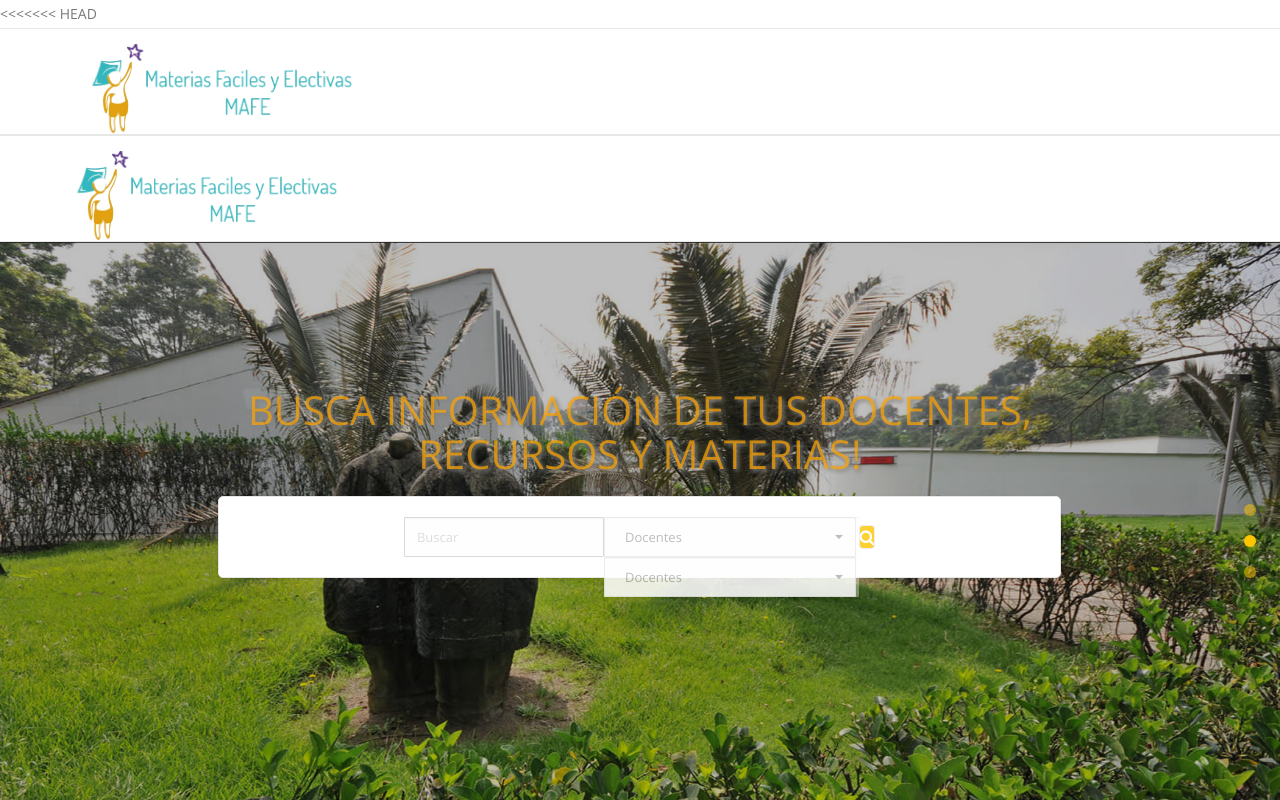
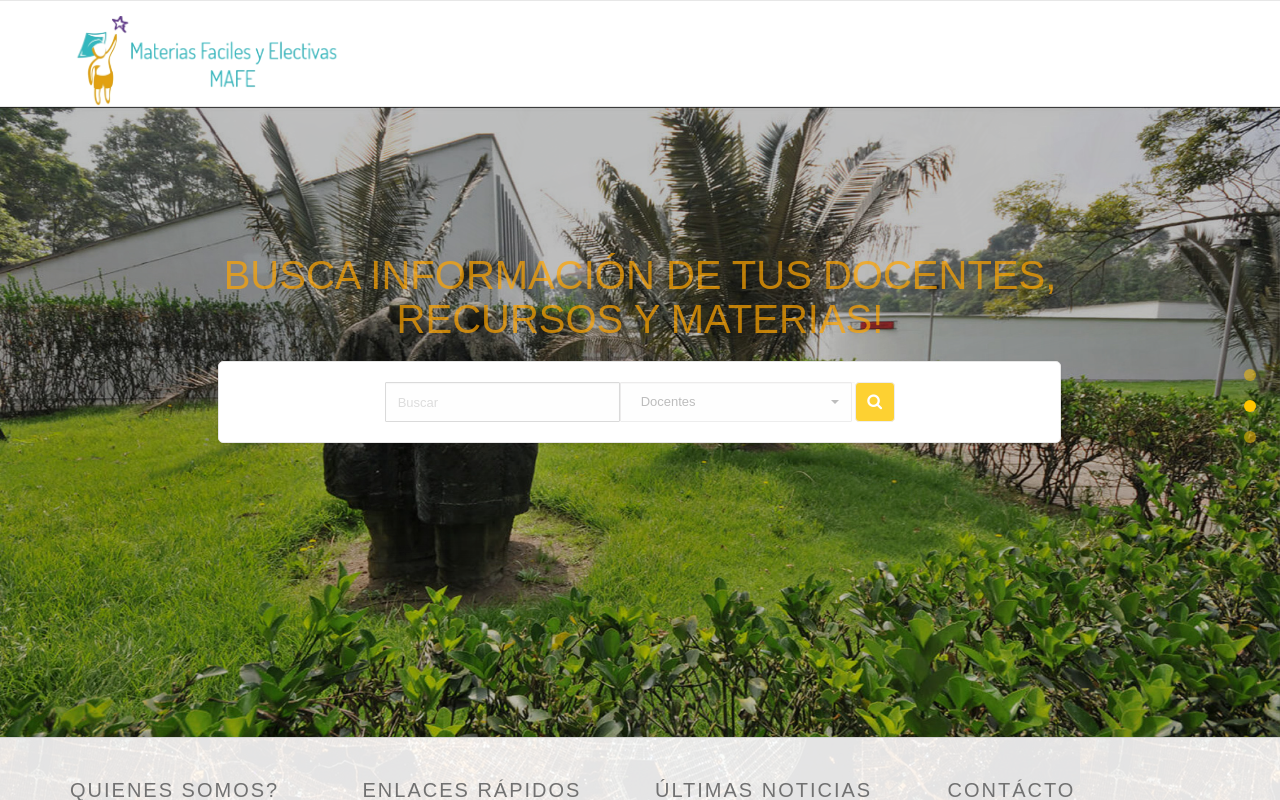
Before and after one commit to serbatero/IS2_MAFE_FE, a React (Create React App) app: page / in a window 1280 px wide. Shown: the top 800 px of the page. Built offline with nearby package versions, Linux system fonts and the light colour scheme.

Commit message:
Actualizacion de errores

```diff
--- a/public/assets/css/style.css
+++ b/public/assets/css/style.css
@@ -299,11 +299,7 @@ input[type="search"]::-webkit-search-decoration {
     border-radius: 1px;
     padding: 10px 20px;
     border: 1px solid #FDC600;
-<<<<<<< HEAD
-    color: white;
-=======
     color: #000;
->>>>>>> yaochoal
     background-color: #FDC600;
     border-color: #F0F0F0;
     font-weight: 600;
@@ -447,21 +443,13 @@ input[type="search"]::-webkit-search-decoration {
     color: #333;
     font-size: 16px;
     border: 1px solid #EAE9E9;
-<<<<<<< HEAD
-    width: 100px;
-=======
     width: 40px;
->>>>>>> yaochoal
     height: 40px;
     color: #FFF;
     transition: all 0.3s ease 0s;
     padding: 0px;
 
 }
-<<<<<<< HEAD
-
-=======
->>>>>>> yaochoal
 .form-control[disabled], .form-control[readonly], fieldset[disabled] .form-control {
     background-color: #EEEEEE;
     color: #999999;
@@ -1020,12 +1008,8 @@ label small{
 
 .slider-area{
     position: relative;
-<<<<<<< HEAD
-    height: 630px
-=======
     height: 630px;
     background: #555 url("../../assets/img/slider-image-2.jpg") repeat scroll 0% 0%;
->>>>>>> yaochoal
 }
 #bg-slider .item img{
     width: 100%;
@@ -1042,14 +1026,8 @@ label small{
 .slider-content h2 {
     font-size: 40px;
     margin-bottom: 20px;
-<<<<<<< HEAD
-    text-transform: uppercase;color: #34B7C1;
-font-weight: 500;
-text-shadow: grey 0.05em 0.05em 0.1em;
-=======
     text-transform: uppercase;color: rgba(255, 165, 0, 0.71);
 font-weight: 500;
->>>>>>> yaochoal
 }
 .slider-content p {
     font-size: 14px;
@@ -2507,11 +2485,7 @@ count-area
     padding: 15px;
 }
 .search-form .form-inline .form-group {
-<<<<<<< HEAD
-    width: 350px;
-=======
     width: 235px;
->>>>>>> yaochoal
     text-align: left;
     letter-spacing: 0.5px;
 }
--- a/public/index.html
+++ b/public/index.html
@@ -1,146 +1,4 @@
 <!DOCTYPE html>
-<<<<<<< HEAD
-<html lang="en">
-  <head>
-    <meta charset="utf-8">
-    <meta name="viewport" content="width=device-width, initial-scale=1, shrink-to-fit=no">
-    <meta name="theme-color" content="#000000">
-
-
-    <link rel="manifest" href="%PUBLIC_URL%/manifest.json">
-    <link rel="shortcut icon" href="%PUBLIC_URL%/favicon.ico">
-
-
-     <link href='http://fonts.googleapis.com/css?family=Open+Sans:400,300,700,800' rel='stylesheet' type='text/css'>
-
-        <link rel="shortcut icon" href="favicon.ico" type="image/x-icon">
-        <link rel="icon" href="favicon.ico" type="image/x-icon">
-
-        <link rel="stylesheet" href="%PUBLIC_URL%/assets/css/normalize.css">
-        <link rel="stylesheet" href="%PUBLIC_URL%/assets/css/font-awesome.min.css">
-        <link rel="stylesheet" href="%PUBLIC_URL%/assets/css/fontello.css">
-        <link href="%PUBLIC_URL%/assets/fonts/icon-7-stroke/css/pe-icon-7-stroke.css" rel="stylesheet">
-        <link href="%PUBLIC_URL%/assets/fonts/icon-7-stroke/css/helper.css" rel="stylesheet">
-        <link href="%PUBLIC_URL%/assets/css/animate.css" rel="stylesheet" media="screen">
-        <link rel="stylesheet" href="%PUBLIC_URL%/assets/css/bootstrap-select.min.css">
-        <link rel="stylesheet" href="%PUBLIC_URL%/bootstrap/css/bootstrap.min.css">
-        <link rel="stylesheet" href="%PUBLIC_URL%/assets/css/icheck.min_all.css">
-        <link rel="stylesheet" href="%PUBLIC_URL%/assets/css/price-range.css">
-        <link rel="stylesheet" href="%PUBLIC_URL%/assets/css/owl.carousel.css">
-        <link rel="stylesheet" href="%PUBLIC_URL%/assets/css/owl.theme.css">
-        <link rel="stylesheet" href="%PUBLIC_URL%/assets/css/owl.transitions.css">
-        <link rel="stylesheet" href="%PUBLIC_URL%/assets/css/style.css">
-        <link rel="stylesheet" href="%PUBLIC_URL%/assets/css/responsive.css">
-        <script src="%PUBLIC_URL%/assets/js/modernizr-2.6.2.min.js"></script>
-
-        <script src="%PUBLIC_URL%/assets/js/jquery-1.10.2.min.js"></script>
-        <script src="%PUBLIC_URL%/bootstrap/js/bootstrap.min.js"></script>
-        <script src="%PUBLIC_URL%/assets/js/bootstrap-select.min.js"></script>
-        <script src="%PUBLIC_URL%/assets/js/bootstrap-hover-dropdown.js"></script>
-
-        <script src="%PUBLIC_URL%/assets/js/easypiechart.min.js"></script>
-        <script src="%PUBLIC_URL%/assets/js/jquery.easypiechart.min.js"></script>
-
-        <script src="%PUBLIC_URL%/assets/js/owl.carousel.min.js"></script>
-        <script src="%PUBLIC_URL%/assets/js/wow.js"></script>
-
-        <script src="%PUBLIC_URL%/assets/js/icheck.min.js"></script>
-        <script src="%PUBLIC_URL%/assets/js/price-range.js"></script>
-
-        <script src="%PUBLIC_URL%/assets/js/main.js"></script>
-
-    <title>MAFE - Materias electivas y faciles</title>
-
-  </head>
-  <body>
-
-
-
-      <nav class="navbar navbar-default ">
-            <div class="container">
-
-
-                <div class="collapse navbar-collapse yamm" id="navigation">
-                    <img src="assets/img/logo.png" width="270px" height="150px" alt="">
-                    <div class="button navbar-right">
-                       <button class="navbar-btn nav-button wow bounceInRight login" onclick=" window.open('registro.html')" data-wow-delay="0.45s">Iniciar sesión</button>
-                       <button class="navbar-btn nav-button wow fadeInRight" onclick=" window.open('registro.html')" data-wow-delay="0.5s">Registro</button>
-                    </div>
-                    <ul class="main-nav nav navbar-nav navbar-right">
-
-                        <li class="wow fadeInDown" data-wow-delay="0.1s"><a  data-delay="200" href="index.html">Inicio</a></li>
-                        <li class="wow fadeInDown" data-wow-delay="0.2s"><a class="" href="index.html">Materias</a></li>
-                        <li class="wow fadeInDown" data-wow-delay="0.3s"><a class="" href="#">Docentes</a></li>
-                        <li class="wow fadeInDown" data-wow-delay="0.4s"><a href="">Recursos</a></li>
-                        <li class="wow fadeInDown" data-wow-delay="0.5s"><a href="#">Contáctenos</a></li>
-                    </ul>
-                </div>
-            </div>
-        </nav>
-
-        <div id="root"></div>
-        <div class="slider-area">
-            <div class="slider">
-                <div id="bg-slider" class="owl-carousel owl-theme">
-
-                    <div class="item"><img src="assets/img/slider-image-1.jpg" alt="imagen1"></div>
-                    <div class="item"><img src="assets/img/slider-image-2.jpg" alt="imagen2"></div>
-                    <div class="item"><img src="assets/img/slider-image-1.jpg" alt="imagen3"></div>
-
-                </div>
-            </div>
-            <div class="slider-content">
-                <div class="row">
-                    <div class="col-lg-8 col-lg-offset-2 col-md-10 col-md-offset-1 col-sm-12">
-                        <h2>BUSCA INFORMACIÓN DE TUS DOCENTES, RECURSOS Y MATERIAS!</h2>
-
-                        <div class="search-form wow pulse" data-wow-delay="0.8s">
-                            <form action="" class=" form-inline">
-
-                                <div class="form-group">
-                                    <input type="text" class="form-control" placeholder="Buscar">
-                                </div>
-
-                                <div class="form-group">
-                                    <select id="basic" class="selectpicker show-tick form-control">
-                                        <option>Docentes </option>
-                                        <option>Materias </option>
-                                        <option>Recursos</option>
-                                    </select>
-                                </div>
-                                <button class="btn search-btn" type="submit"><i class="fa fa-search"></i></button>
-
-
-<button class="btn search-btn prop-btm-sheaerch" type="submit"><i class="fa fa-search"></i></button>
-                            </form>
-                        </div>
-                    </div>
-                </div>
-            </div>
-        </div>
-
-        <div class="footer-copy text-center">
-                <div class="container">
-                    <div class="row">
-                        <div class="pull-left">
-                            <span> (C) MAFE , Todos los derechos reservados  </span>
-                        </div>
-                        <div class="bottom-menu pull-right">
-                            <ul>
-                                <li><a class="wow fadeInUp animated animated" href="#" data-wow-delay="0.2s" style="visibility: visible; animation-delay: 0.2s; animation-name: fadeInUp;">Inicio</a></li>
-                                <li><a class="wow fadeInUp animated animated" href="#" data-wow-delay="0.3s" style="visibility: visible; animation-delay: 0.3s; animation-name: fadeInUp;">Materias</a></li>
-                                <li><a class="wow fadeInUp animated animated" href="#" data-wow-delay="0.4s" style="visibility: visible; animation-delay: 0.4s; animation-name: fadeInUp;">Docentes</a></li>
-                                <li><a class="wow fadeInUp animated animated" href="#" data-wow-delay="0.6s" style="visibility: visible; animation-delay: 0.6s; animation-name: fadeInUp;">Recursos</a></li>
-                                <li><a class="wow fadeInUp animated animated" href="#" data-wow-delay="0.6s" style="visibility: visible; animation-delay: 0.6s; animation-name: fadeInUp;">Contáctenos</a></li>
-                            </ul>
-                        </div>
-                    </div>
-                </div>
-            </div>
-
-  </body>
-</html>
-=======
 <!--[if lt IE 7]>      <html class="no-js lt-ie9 lt-ie8 lt-ie7"> <![endif]-->
 <!--[if IE 7]>         <html class="no-js lt-ie9 lt-ie8"> <![endif]-->
 <!--[if IE 8]>         <html class="no-js lt-ie9"> <![endif]-->
@@ -197,4 +55,3 @@
 
     </body>
 </html>
->>>>>>> yaochoal
```
